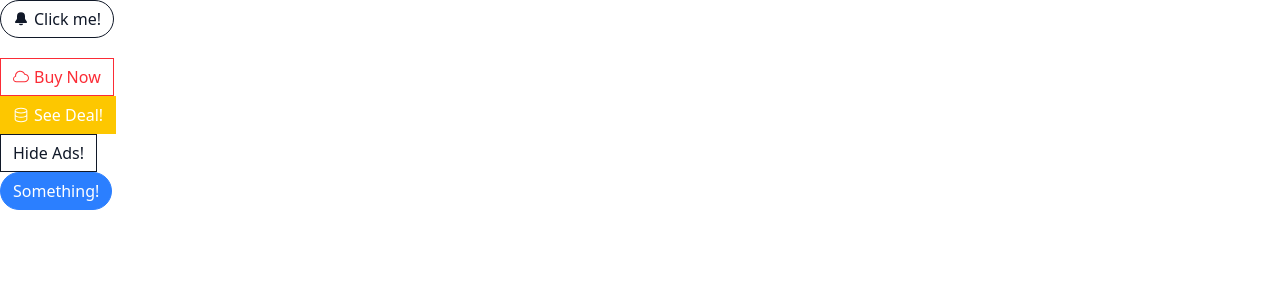
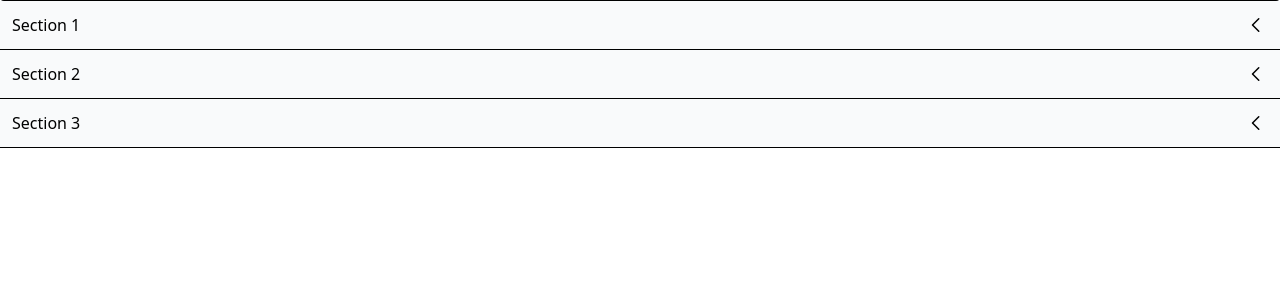
Before and after one commit to YusufTufan/react-mini-projects, a React (Vite) app in the folder 06-custom-routing/: page / in a window 1280 px wide. Shown: the top 300 px of the page. Built offline with nearby package versions, Linux system fonts and the light colour scheme; the HTML template or start-up script is replaced by a standard one.

Commit message:
feat(project-06): Add Part 2 - Mastering the State Design Process

```diff
--- a/06-custom-routing/src/App.jsx
+++ b/06-custom-routing/src/App.jsx
@@ -1,38 +1,25 @@
-import { GoBellFill, GoCloud, GoDatabase } from "react-icons/go";
-import Button from "./Button"
+import Accordion from "./components/Accordion"
 function App  ()  {
-    const handleClick = () => {
-        console.log("Clicked");
-    }
+    const items = [
+        {
+            id:'1',
+            label: 'Section 1',
+            content: 'Lorem ipsum dolor sit amet consectetur adipisicing elit.'
+        },
+        {
+            id:'2',
+            label: 'Section 2',
+            content: 'Cupiditate tenetur aliquam necessitatibus id distinctio quas nihil ipsam nisi modi!'
+        },
+        {
+            id:'3',
+            label: 'Section 3',
+            content: 'Animi amet cumque sint cupiditate officia ab voluptatibus libero optio et?'
+        }
+    ]
 
-  return (
-  <div>
-    <div>
-        <Button secondary rounded outline  className="mb-5" onClick={handleClick}>
-            <GoBellFill />
-            Click me!
-        </Button>
-    </div>
-    <div>
-        <Button danger outline >
-            <GoCloud />
-            Buy Now
-        </Button>
-    </div>
-    <div>
-        <Button warning >
-            <GoDatabase />
-            See Deal!
-        </Button>
-    </div>
-    <div>
-        <Button secondary outline>Hide Ads!</Button>
-    </div>
-    <div>
-        <Button primary rounded>Something!</Button>
-    </div>
-  </div>
-  );
+    return <Accordion items={items}/>;
+
 }
 
-export default App
+export default App;
--- /dev/null
+++ b/06-custom-routing/src/components/Accordion.jsx
@@ -0,0 +1,36 @@
+import { useState } from "react";
+import { GoChevronDown } from "react-icons/go";
+import { GoChevronLeft } from "react-icons/go";
+
+function Accordion({ items }) {
+    const [expandedIndex, setExpandedIndex] = useState(-1);
+
+    const handleClick = (nextIndex) => {
+        if (nextIndex === expandedIndex) {
+            setExpandedIndex(-1);
+        }else{
+            setExpandedIndex(nextIndex)
+        }};
+
+    const renderItems = items.map((item, index) => {
+        const isExpanded = index === expandedIndex;
+        const icon = <span className="text-2xl">
+            {isExpanded ? <GoChevronDown /> : <GoChevronLeft />}
+        </span>
+
+
+        return (
+            <div key={item.id}>
+                <div className="flex justify-between p-3 bg-gray-50 border-b items-center cursor-pointer" onClick={() => handleClick(index)}>
+                    {item.label}
+                    {icon}
+                </div>
+                {isExpanded && <div className="border-b p-5">{item.content}</div>}
+            </div>
+        );
+    });
+
+    return <div className="norder-x border-t rounded">{renderItems}</div>;
+}
+
+export default Accordion;
--- /dev/null
+++ b/06-custom-routing/src/components/Button.jsx
@@ -0,0 +1,57 @@
+import className from "classnames";
+import { twMerge } from "tailwind-merge";
+
+const finalClassName = className("px-1.5",{
+    "bg-blue-500": true,
+    "text-yellow-500": false,
+});
+
+function Button  ({
+    children,
+    primary,
+    secondary,
+    success,
+    warning,
+    danger,
+    outline,
+    rounded,
+    ...rest
+})  {
+    const classes = twMerge (
+      className(rest.className,'flex items-center px-3 py-1.5 border',{
+        'border-blue-500 bg-blue-500 text-white': primary,
+        'border-gray-900 bg-gray-900 text-white': secondary,
+        'border-green-500 bg-green-500 text-white': success,
+        'border-yellow-400 bg-yellow-400 text-white': warning,
+        'border-red-500 bg-red-500 text-white': danger,
+        'rounded-full': rounded,
+        'bg-white': outline,
+        'text-blue-500': outline && primary,
+        'text-gray-900': outline && secondary,
+        'text-green-500': outline && success,
+        'text-yellow-400': outline && warning,
+        'text-red-500': outline && danger
+     })
+    );
+
+  return (
+    <button {...rest} className={classes}>{children}</button>
+ );
+}
+
+Button.propTypes = {
+    checkVariationValue: ({primary, secondary, success, warning, danger}) =>{
+        const count =
+        Number(!!primary) +
+        Number(!!secondary) +
+        Number(!!success) +
+        Number(!!warning) +
+        Number(!!danger);
+
+        if (count > 1) {
+            return new Error('Only one of primary, secondary, success, warning, danger can be true');
+        }
+    }
+};
+
+export default Button;
--- /dev/null
+++ b/06-custom-routing/src/pages/ButtonPage.jsx
@@ -0,0 +1,38 @@
+import { GoBellFill, GoCloud, GoDatabase } from "react-icons/go";
+import Button from "../components/Button"
+function ButtonPage  ()  {
+    const handleClick = () => {
+        console.log("Clicked");
+    }
+
+  return (
+  <div>
+    <div>
+        <Button secondary rounded outline  className="mb-5" onClick={handleClick}>
+            <GoBellFill />
+            Click me!
+        </Button>
+    </div>
+    <div>
+        <Button danger outline >
+            <GoCloud />
+            Buy Now
+        </Button>
+    </div>
+    <div>
+        <Button warning >
+            <GoDatabase />
+            See Deal!
+        </Button>
+    </div>
+    <div>
+        <Button secondary outline>Hide Ads!</Button>
+    </div>
+    <div>
+        <Button primary rounded>Something!</Button>
+    </div>
+  </div>
+  );
+}
+
+export default ButtonPage
```
